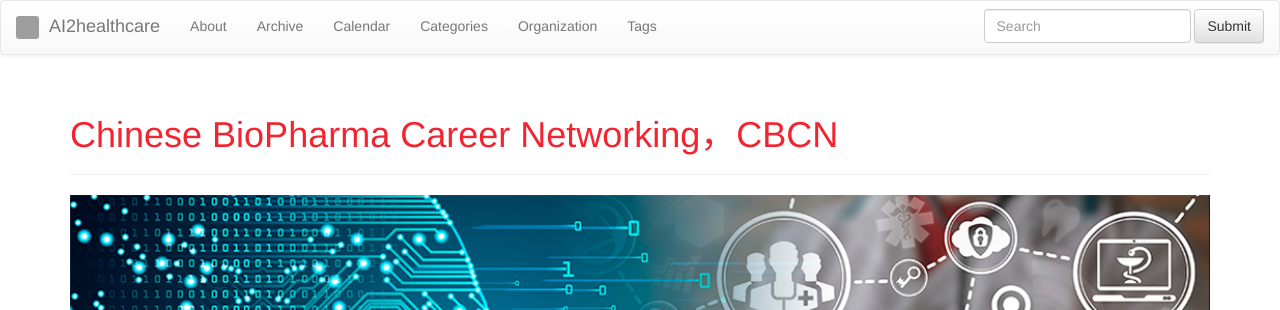
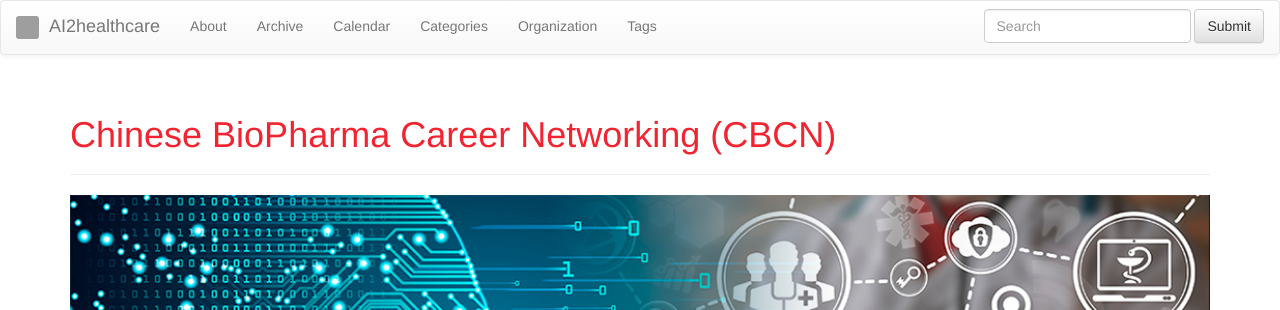
Before and after one commit to biopharmanetwork/biopharmanetwork.github.io, a Jekyll site: the page built from index.md, in a window 1280 px wide and 900 px high. Shown: the top 310 px of the window. Built offline with Jekyll 4.4.1, drawn with Linux system fonts in a browser that asks for light colours; nearby versions of some CDN libraries; grey boxes are pictures that could not be loaded.

```diff
--- a/index.md
+++ b/index.md
@@ -1,6 +1,6 @@
 ---
 layout: page
-title: Chinese BioPharma Career Networking，CBCN
+title: Chinese BioPharma Career Networking (CBCN)
 tagline:
 ---
 {% include JB/setup %}
```
